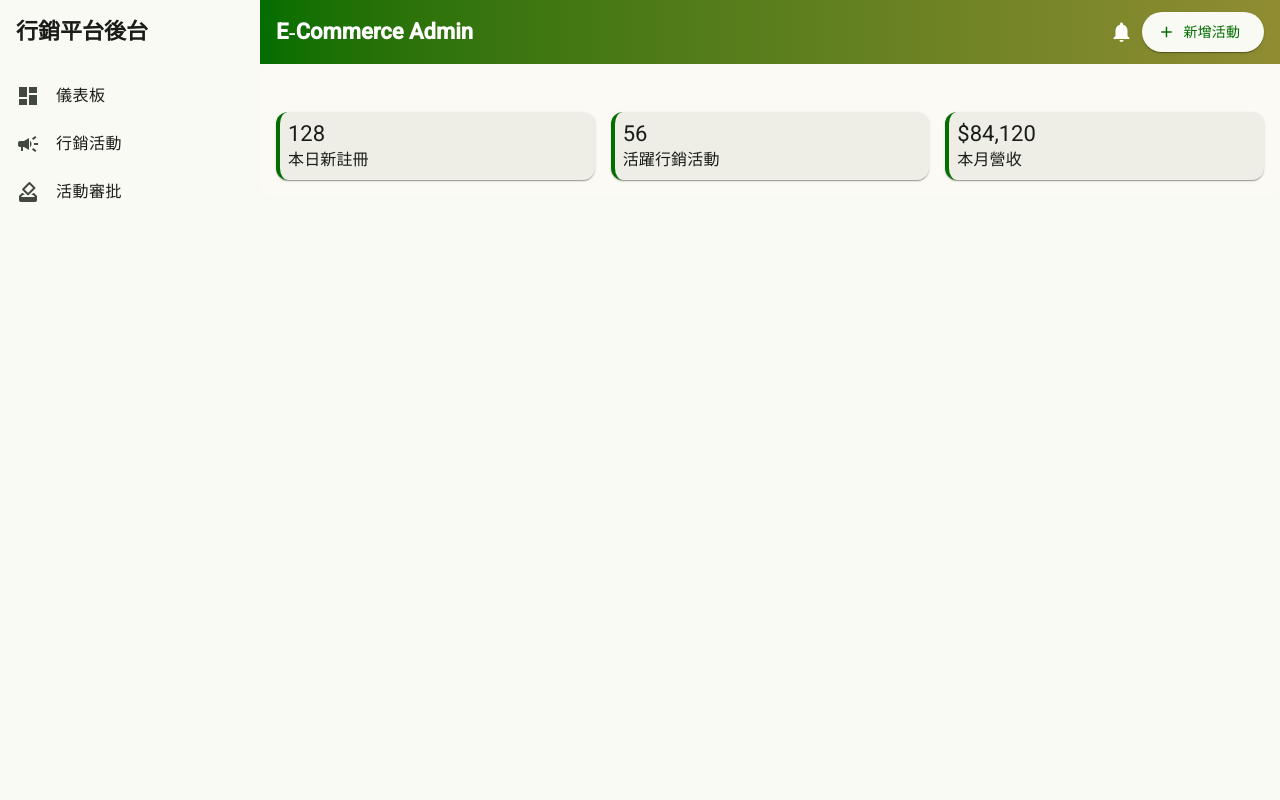
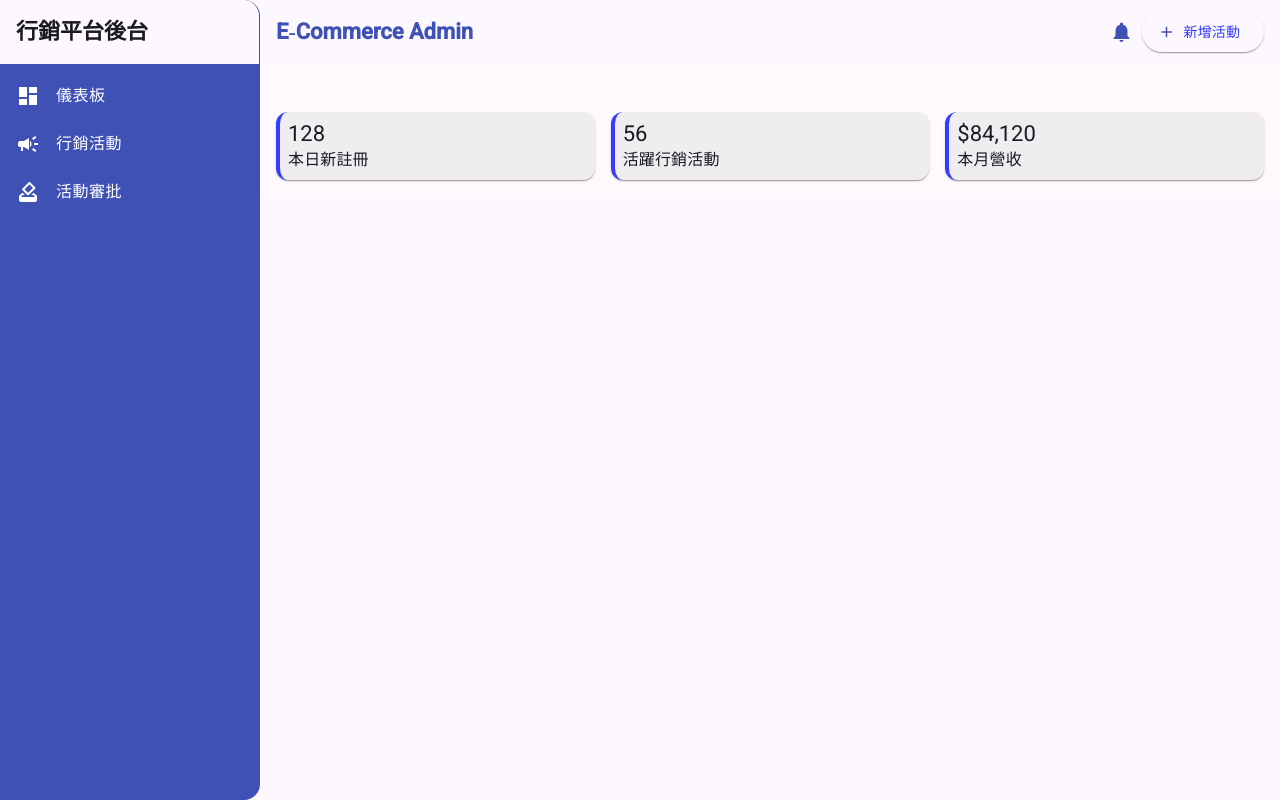
Before and after one commit to chiamaureen/playwrite-mcp, an Angular app: page /admin/dashboard in a window 1280 px wide. Built offline with nearby package versions, Linux system fonts and the light colour scheme.

Commit message:
fix: swap primary and tertiary colors in custom theme; update toolbar styles and sidenav background in admin layout

```diff
--- a/src/app/admin/admin-layout.component.ts
+++ b/src/app/admin/admin-layout.component.ts
@@ -33,7 +33,7 @@ import { MatInputModule } from '@angular/material/input';
         </mat-nav-list>
       </mat-sidenav>
       <mat-sidenav-content>
-        <mat-toolbar color="primary" class="topbar">
+        <mat-toolbar class="topbar">
           <span class="brand">E‑Commerce Admin</span>
           <span class="spacer"></span>
           <!-- <mat-form-field appearance="outline" class="search">
@@ -41,7 +41,7 @@ import { MatInputModule } from '@angular/material/input';
             <input matInput placeholder="搜尋..." />
           </mat-form-field> -->
           <button mat-icon-button aria-label="notifications">
-            <mat-icon style="color: #fff;">notifications</mat-icon>
+            <mat-icon>notifications</mat-icon>
           </button>
           <a mat-raised-button color="primary" routerLink="/admin/campaigns/new">
             <mat-icon>add</mat-icon>
@@ -58,10 +58,13 @@ import { MatInputModule } from '@angular/material/input';
     `
       .layout { height: 100vh; }
       .sidenav { width: 260px; }
+      .sidenav { background: #3f51b5; color: #fff; }
+      :host ::ng-deep .sidenav .mat-mdc-list-item .mdc-list-item__primary-text { color: #fff; }
+      :host ::ng-deep .sidenav .mat-mdc-list-item .mat-icon { color: #fff; }
+      :host ::ng-deep .sidenav a.mat-mdc-list-item { color: #fff; }
       .brand-bar { font-weight: 600; }
-      .topbar {
-        background: linear-gradient(90deg, var(--mat-sys-primary) 0%, color-mix(in oklch, var(--mat-sys-primary) 70%, #ffffff) 100%);
-      }
+      .topbar { background: transparent; color: #3f51b5; }
+      .topbar .mat-icon { color: #3f51b5; }
       .brand { font-weight: 600; }
       .spacer { flex: 1 1 auto; }
       .search { width: 320px; margin-right: 8px; }
--- a/src/custom-theme.scss
+++ b/src/custom-theme.scss
@@ -9,8 +9,8 @@
 html {
   @include mat.theme((
     color: (
-      primary: mat.$green-palette,
-      tertiary: mat.$blue-palette,
+      primary: mat.$blue-palette,
+      tertiary: mat.$green-palette,
     ),
     typography: Roboto,
     density: 0,
```
